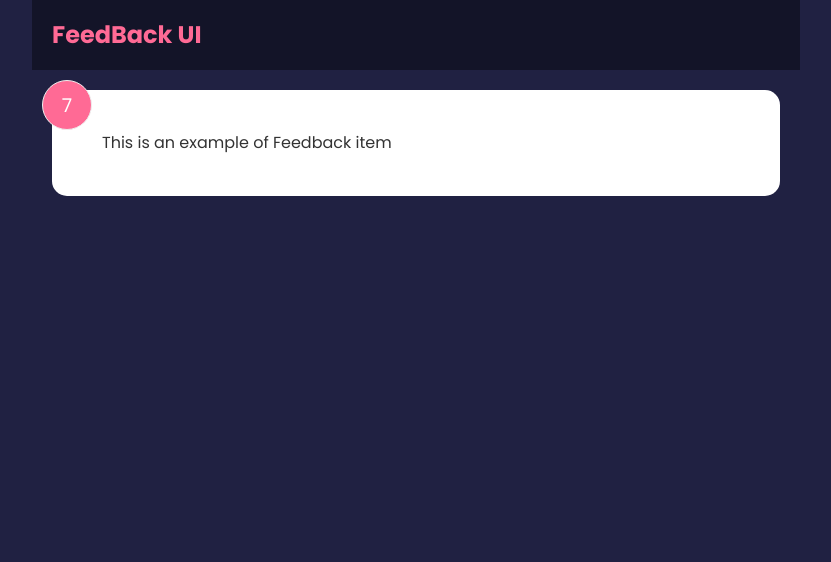
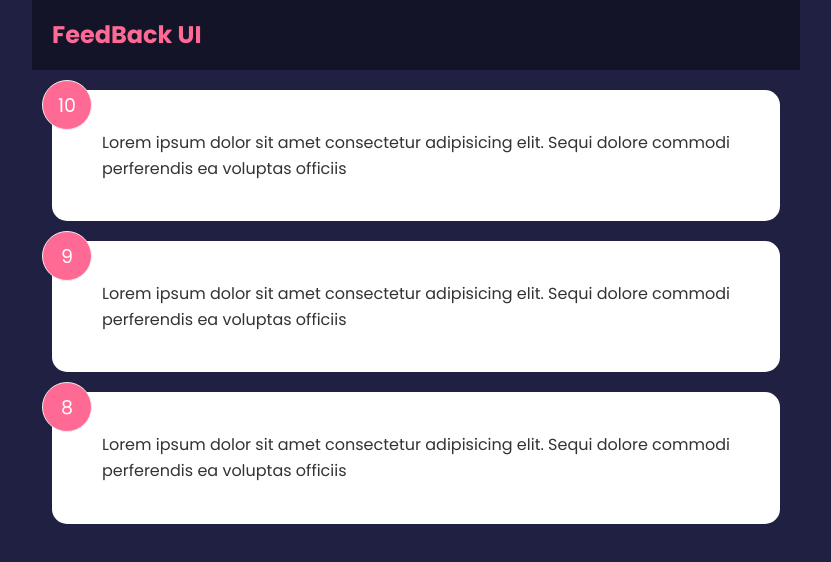
Before and after one commit to ajinkyacodes/reactjs-feedback-app, a React (Create React App) app: page / in a window 1280 px wide. Shown: the top 562 px of the page, without its empty margins (224-1055 px from the left). Built offline with nearby package versions, Linux system fonts and the light colour scheme.

Commit message:
created feedbackList component and global state inside App.js for feedback

```diff
--- a/src/App.js
+++ b/src/App.js
@@ -1,12 +1,15 @@
+import { useState } from "react";
 import Header from "./components/Header";
-import FeedbackItem from "./components/FeedbackItem";
+import FeedbackList from "./components/FeedbackList";
+import FeedbackData from "./data/FeedbackData";
 
 function App() {
+  const [feedback, setFeedback] = useState(FeedbackData);
   return (
     <>
       <Header />
       <div className="container">
-        <FeedbackItem />
+        <FeedbackList feedback={feedback} />
       </div>
     </>
   );
--- a/src/components/FeedbackItem.jsx
+++ b/src/components/FeedbackItem.jsx
@@ -1,13 +1,8 @@
-import { useState } from "react";
-
-function FeedbackItem() {
-  const [rating, setRating] = useState(7);
-  const [text, setText] = useState("This is an example of Feedback item");
-
+function FeedbackItem({ item }) {
   return (
     <div className="card">
-      <div className="num-display">{rating}</div>
-      <div className="text-display">{text}</div>
+      <div className="num-display">{item.rating}</div>
+      <div className="text-display">{item.text}</div>
     </div>
   );
 }
--- /dev/null
+++ b/src/components/FeedbackList.jsx
@@ -0,0 +1,13 @@
+import FeedbackItem from "./FeedbackItem";
+function FeedbackList({ feedback }) {
+    if(!feedback || feedback.length === 0) {
+        return <p>No Feedback Yet</p>
+    }
+    return <div className="feedback-list">
+        {feedback.map((item)=> (
+            <FeedbackItem key={item.id} item={item} />
+        ))}
+    </div>;
+}
+
+export default FeedbackList;
```
